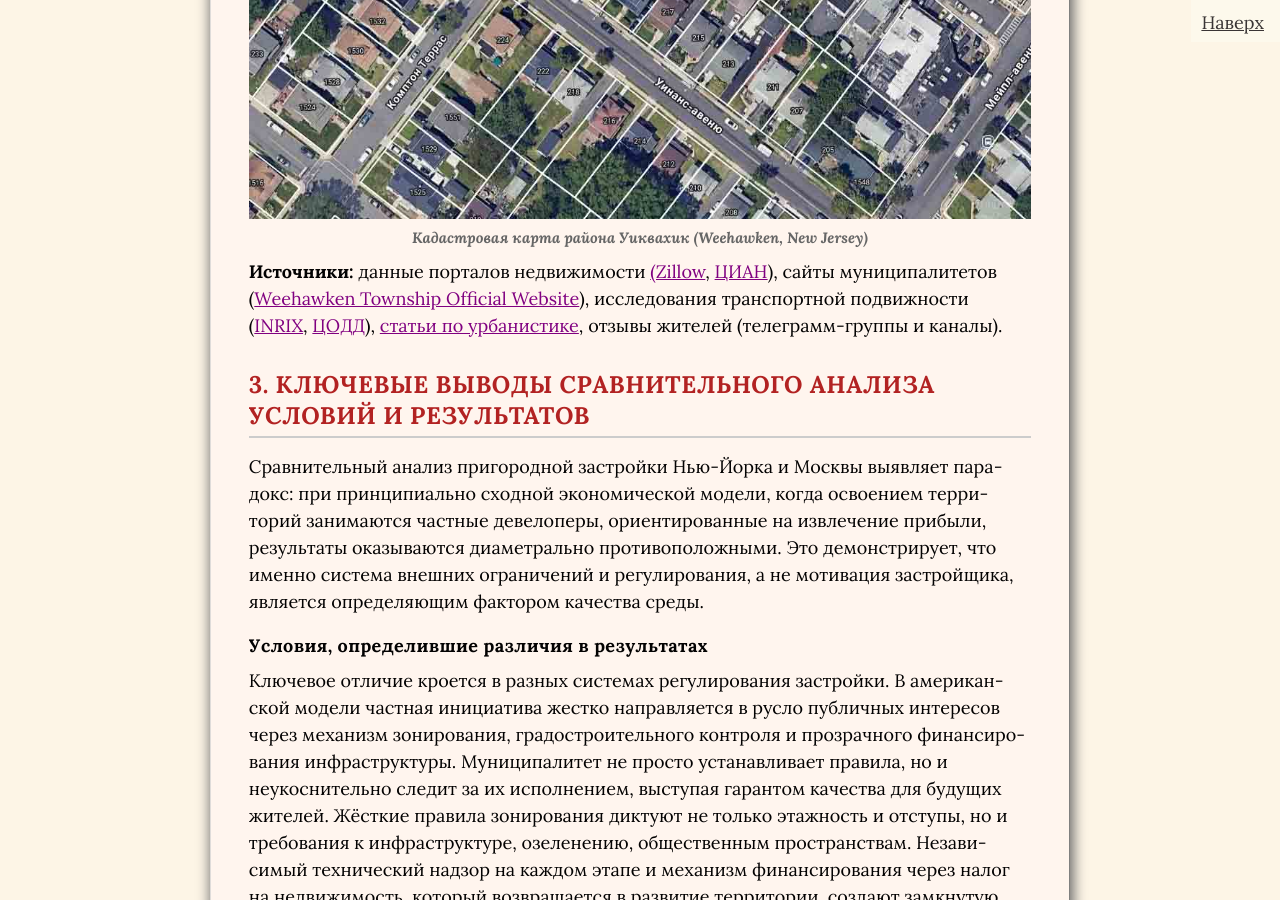
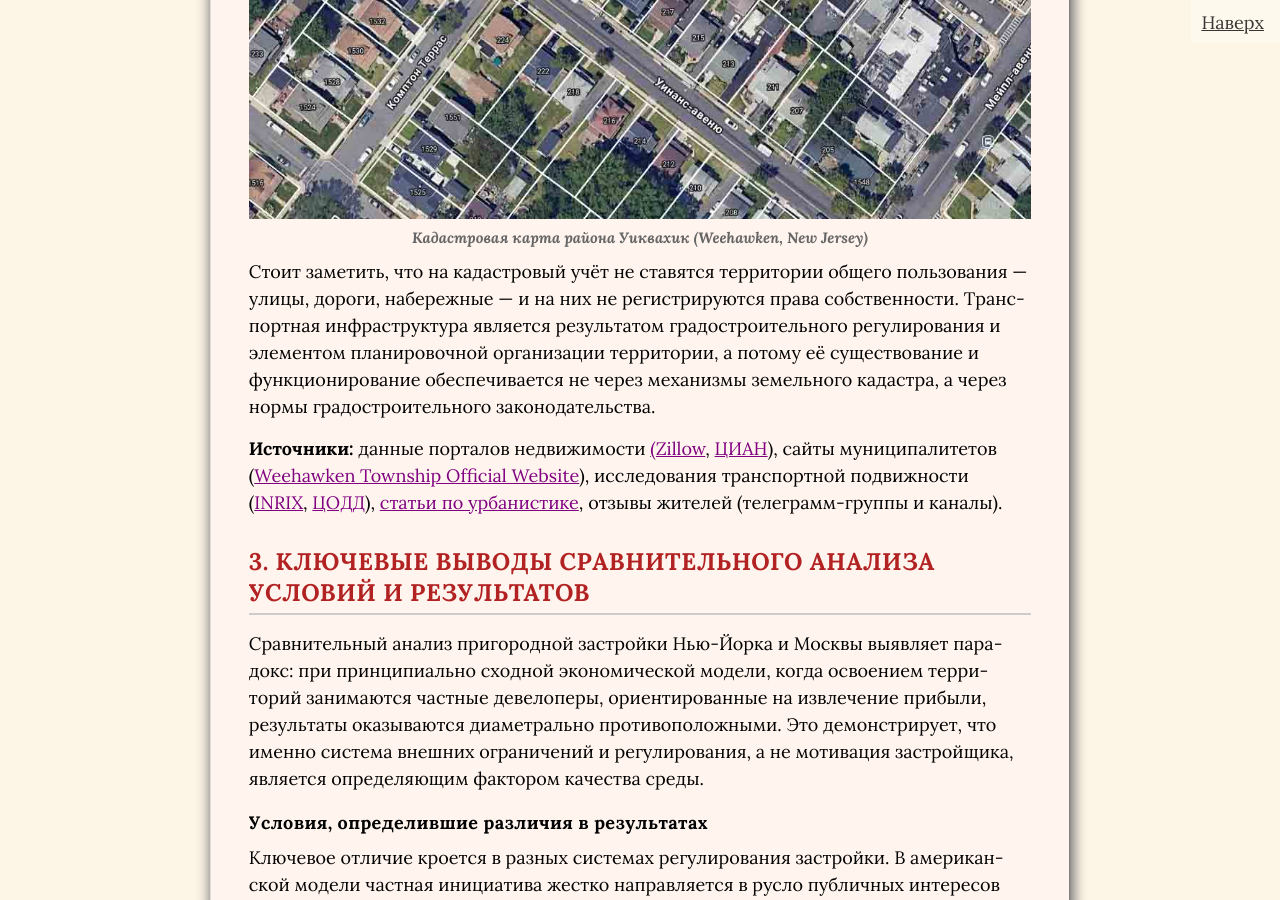
Before and after one commit to SergSi/land-use-art, a Jekyll site: the page built from _posts/2025-09-20-suburb.md, in a window 1280 px wide and 900 px high, scrolled down 7925 px. Built offline with Jekyll 4.4.1, drawn with Linux system fonts in a browser that asks for light colours; some web fonts are replaced.

Commit message:
Update 2025-09-20-suburb.md

```diff
--- a/_posts/2025-09-20-suburb.md
+++ b/_posts/2025-09-20-suburb.md
@@ -69,6 +69,8 @@ class: article
 <br>
 
 {% include image-align.html file="article/уайтхик5.jpg" caption="Кадастровая карта района Уиквахик (Weehawken, New Jersey)" align="center" width="100%" %}
+
+Стоит заметить, что на кадастровый учёт не ставятся территории общего пользования — улицы, дороги, набережные — и на них не регистрируются права собственности. Транспортная инфраструктура является результатом градостроительного регулирования и элементом планировочной организации территории, а потому её существование и функционирование обеспечивается не через механизмы земельного кадастра, а через нормы градостроительного законодательства.
 
 **Источники:** данные порталов недвижимости [(Zillow](https://www.zillow.com/weehawken-nj/?searchQueryState=%7B%22isMapVisible%22%3Atrue%2C%22mapBounds%22%3A%7B%22north%22%3A40.7057238219768%2C%22south%22%3A40.70253553124849%2C%22east%22%3A-74.21842267171043%2C%22west%22%3A-74.22469904080528%7D%2C%22filterState%22%3A%7B%22sort%22%3A%7B%22value%22%3A%22globalrelevanceex%22%7D%2C%22sch%22%3A%7B%22value%22%3Atrue%7D%7D%2C%22isListVisible%22%3Atrue%2C%22mapZoom%22%3A18%2C%22usersSearchTerm%22%3A%22Weehawken%2C%20NJ%22%2C%22regionSelection%22%3A%5B%7B%22regionId%22%3A48385%2C%22regionType%22%3A6%7D%5D%7D), [ЦИАН](https://www.cian.ru/kupit-zemelniy-uchastok-moskovskaya-oblast-kievskoe-shosse-0612/)), сайты муниципалитетов ([Weehawken Township Official Website](http://weehawkennj.us/index.html)), исследования транспортной подвижности ([INRIX](https://inrix.com/products/ai-traffic/), [ЦОДД](https://gucodd.ru/)), [статьи по урбанистике](https://www.law.cornell.edu/wex/zoning), отзывы жителей (телеграмм-группы и каналы).
 
```
